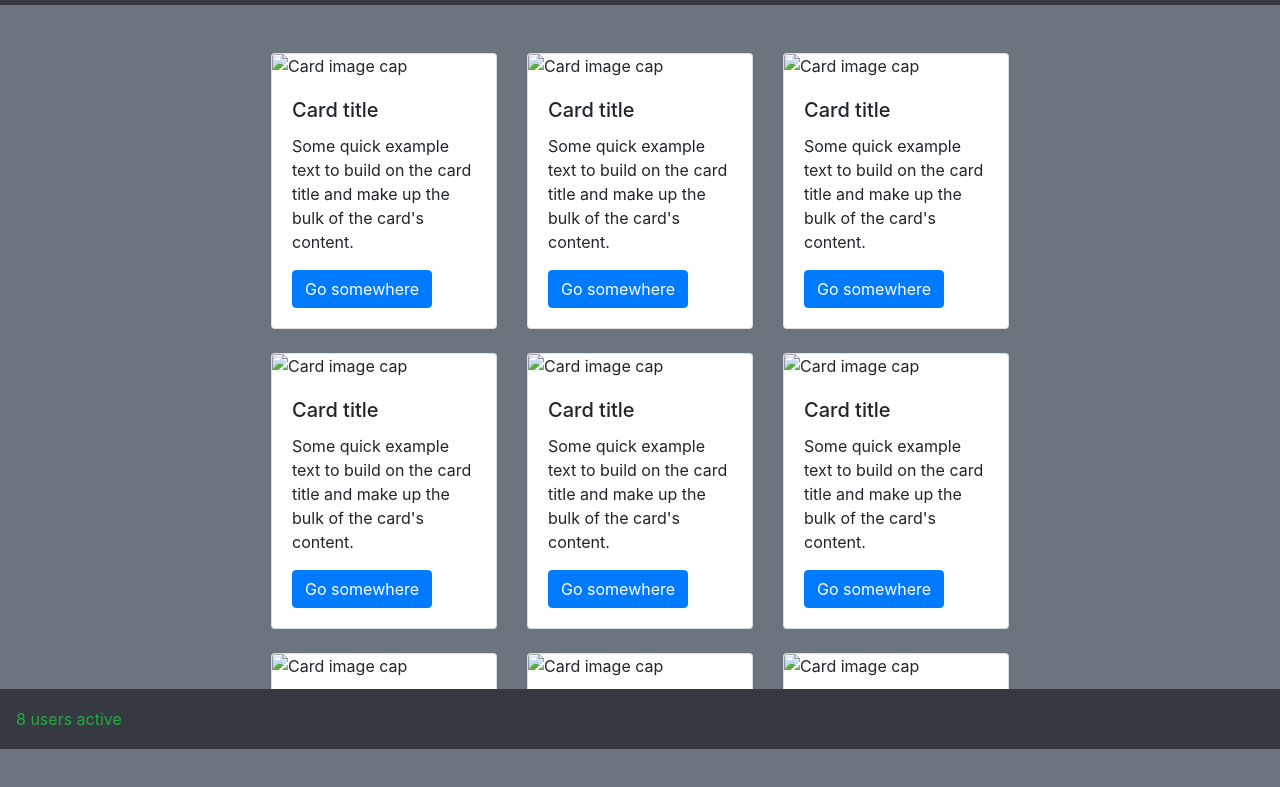
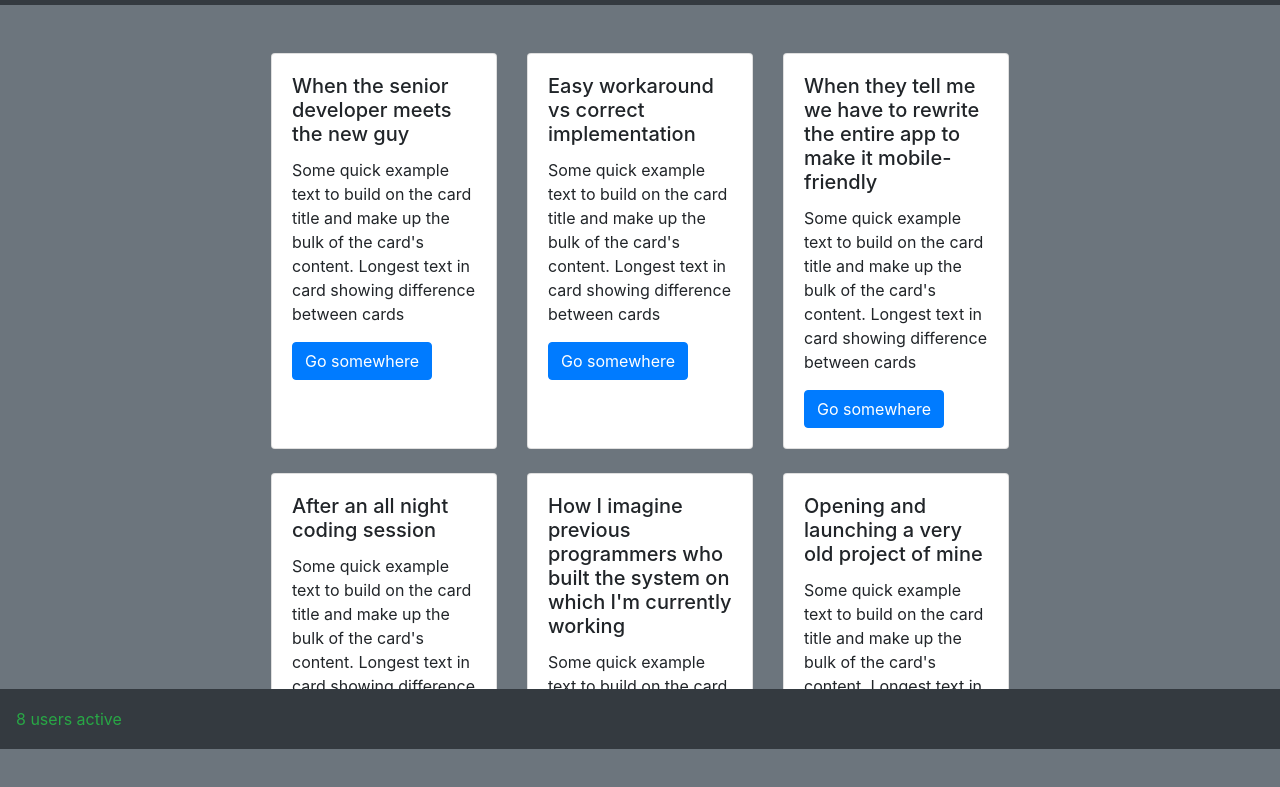
Before and after one commit to rafahuelin/animated-gifs-layout, a plain HTML site: page index.html in a window 1280 px wide. Shown: the part 51-838 px from the top of the page. Drawn offline with nearby package versions, Linux system fonts and the light colour scheme.

Commit message:
add gifs links and improve responsiveness

```diff
--- a/index.html
+++ b/index.html
@@ -32,104 +32,131 @@
     <main id="content" role="main" class="mb-5">
       <div class="container">
         <div class="row mt-5">
-          <div class="col-12 col-md-4">
-            <div class="card mb-4">
-              <img class="card-img-top" src="..." alt="Card image cap">
+          <div class="col-12 col-sm-6 col-md-4 d-flex align-items-stretch">
+            <div class="card mb-4 d-flex align-items-start flex-column">
+              <div class="img-card" style="background-image: url('https://github.com/rafahuelin/animated-gifs-layout/blob/master/assets/gifs/When%20the%20senior%20developer%20meets%20the%20new%20guy.gif?raw=true');">
+              </div>
               <div class="card-body">
-                <h5 class="card-title">Card title</h5>
-                <p class="card-text">Some quick example text to build on the card title and make up the bulk of the card's content.</p>
-                <a href="#" class="btn btn-primary">Go somewhere</a>
+                <h5 class="card-title">When the senior developer meets the new guy</h5>
+                <p class="card-text mb-3 card-text">Some quick example text to build on the card title and make up the bulk of the card's content. Longest text in card showing difference between cards</p>
+                <a href="#" class="btn btn-primary mt-auto">Go somewhere</a>
               </div>
             </div>
           </div>
-          <div class="col-12 col-md-4">
-            <div class="card mb-4">
-              <img class="card-img-top" src="..." alt="Card image cap">
+          <div class="col-12 col-sm-6 col-md-4 d-flex align-items-stretch">
+            <div class="card mb-4 d-flex align-items-start flex-column">
+              <div class="img-card" style="background-image: url('https://github.com/rafahuelin/animated-gifs-layout/blob/master/assets/gifs/Easy%20workaround%20vs%20correct%20implementation.gif?raw=true');">
+              </div>
               <div class="card-body">
-                <h5 class="card-title">Card title</h5>
-                <p class="card-text">Some quick example text to build on the card title and make up the bulk of the card's content.</p>
-                <a href="#" class="btn btn-primary">Go somewhere</a>
+                <h5 class="card-title">Easy workaround vs correct implementation</h5>
+                <p class="card-text mb-3 card-text">Some quick example text to build on the card title and make up the bulk of the card's content. Longest text in card showing difference between cards</p>
+                <a href="#" class="btn btn-primary mt-auto">Go somewhere</a>
               </div>
             </div>
           </div>
-          <div class="col-12 col-md-4">
-            <div class="card mb-4">
-              <img class="card-img-top" src="..." alt="Card image cap">
+          <div class="col-12 col-sm-6 col-md-4 d-flex align-items-stretch">
+            <div class="card mb-4 d-flex align-items-start flex-column">
+              <div class="img-card" style="background-image: url('https://github.com/rafahuelin/animated-gifs-layout/blob/master/assets/gifs/When%20they%20tell%20me%20we%20have%20to%20rewrite%20the%20entire%20app%20to%20make%20it%20mobile-friendly.gif?raw=true');">
+              </div>
               <div class="card-body">
-                <h5 class="card-title">Card title</h5>
-                <p class="card-text">Some quick example text to build on the card title and make up the bulk of the card's content.</p>
-                <a href="#" class="btn btn-primary">Go somewhere</a>
+                <h5 class="card-title">When they tell me we have to rewrite the entire app to make it mobile-friendly</h5>
+                <p class="card-text mb-3 card-text">Some quick example text to build on the card title and make up the bulk of the card's content. Longest text in card showing difference between cards</p>
+                <a href="#" class="btn btn-primary mt-auto">Go somewhere</a>
               </div>
             </div>
           </div>
-        </div>
-        <div class="row">
-          <div class="col-12 col-md-4">
-            <div class="card mb-4">
-              <img class="card-img-top" src="..." alt="Card image cap">
+          <div class="col-12 col-sm-6 col-md-4 d-flex align-items-stretch">
+            <div class="card mb-4 d-flex align-items-start flex-column">
+              <div class="img-card" style="background-image: url('https://github.com/rafahuelin/animated-gifs-layout/blob/master/assets/gifs/After%20an%20all%20night%20coding%20session.gif?raw=true');">
+              </div>
               <div class="card-body">
-                <h5 class="card-title">Card title</h5>
-                <p class="card-text">Some quick example text to build on the card title and make up the bulk of the card's content.</p>
-                <a href="#" class="btn btn-primary">Go somewhere</a>
+                <h5 class="card-title">After an all night coding session</h5>
+                <p class="card-text mb-3 card-text">Some quick example text to build on the card title and make up the bulk of the card's content. Longest text in card showing difference between cards</p>
+                <a href="#" class="btn btn-primary mt-auto">Go somewhere</a>
               </div>
             </div>
           </div>
-          <div class="col-12 col-md-4">
-            <div class="card mb-4">
-              <img class="card-img-top" src="..." alt="Card image cap">
+          <div class="col-12 col-sm-6 col-md-4 d-flex align-items-stretch">
+            <div class="card mb-4 d-flex align-items-start flex-column">
+              <div class="img-card" style="background-image: url('https://github.com/rafahuelin/animated-gifs-layout/blob/master/assets/gifs/How%20I%20imagine%20previous%20programmers%20who%20built%20the%20system%20on%20which%20Im%20currently%20working.gif?raw=true');">
+              </div>
               <div class="card-body">
-                <h5 class="card-title">Card title</h5>
-                <p class="card-text">Some quick example text to build on the card title and make up the bulk of the card's content.</p>
-                <a href="#" class="btn btn-primary">Go somewhere</a>
+                <h5 class="card-title">How I imagine previous programmers who built the system on which I'm currently working</h5>
+                <p class="card-text mb-3 card-text">Some quick example text to build on the card title and make up the bulk of the card's content. Longest text in card showing difference between cards</p>
+                <a href="#" class="btn btn-primary mt-auto">Go somewhere</a>
               </div>
             </div>
           </div>
-          <div class="col-12 col-md-4">
-            <div class="card mb-4">
-              <img class="card-img-top" src="..." alt="Card image cap">
+          <div class="col-12 col-sm-6 col-md-4 d-flex align-items-stretch">
+            <div class="card mb-4 d-flex align-items-start flex-column">
+              <div class="img-card" style="background-image: url('https://github.com/rafahuelin/animated-gifs-layout/blob/master/assets/gifs/Opening%20and%20launching%20a%20very%20old%20project%20of%20mine.gif?raw=true');">
+              </div>
               <div class="card-body">
-                <h5 class="card-title">Card title</h5>
-                <p class="card-text">Some quick example text to build on the card title and make up the bulk of the card's content.</p>
-                <a href="#" class="btn btn-primary">Go somewhere</a>
+                <h5 class="card-title">Opening and launching a very old project of mine</h5>
+                <p class="card-text mb-3 card-text">Some quick example text to build on the card title and make up the bulk of the card's content. Longest text in card showing difference between cards</p>
+                <a href="#" class="btn btn-primary mt-auto">Go somewhere</a>
               </div>
             </div>
           </div>
-        </div>
-        <div class="row">
-          <div class="col-12 col-md-4">
-            <div class="card mb-4">
-              <img class="card-img-top" src="..." alt="Card image cap">
+          <div class="col-12 col-sm-6 col-md-4 d-flex align-items-stretch">
+            <div class="card mb-4 d-flex align-items-start flex-column">
+              <div class="img-card" style="background-image: url('https://github.com/rafahuelin/animated-gifs-layout/blob/master/assets/gifs/After%20giving%20my%20project%20to%20QA%20for%20testing.gif?raw=true');">
+              </div>
               <div class="card-body">
-                <h5 class="card-title">Card title</h5>
-                <p class="card-text">Some quick example text to build on the card title and make up the bulk of the card's content.</p>
-                <a href="#" class="btn btn-primary">Go somewhere</a>
+                <h5 class="card-title">After giving my project to QA for testing</h5>
+                <p class="card-text mb-3 card-text">Some quick example text to build on the card title and make up the bulk of the card's content. Longest text in card showing difference between cards</p>
+                <a href="#" class="btn btn-primary mt-auto">Go somewhere</a>
               </div>
             </div>
           </div>
-          <div class="col-12 col-md-4">
-            <div class="card mb-4">
-              <img class="card-img-top" src="..." alt="Card image cap">
+          <div class="col-12 col-sm-6 col-md-4 d-flex align-items-stretch">
+            <div class="card mb-4 d-flex align-items-start flex-column">
+              <div class="img-card" style="background-image: url('https://github.com/rafahuelin/animated-gifs-layout/blob/master/assets/gifs/Testing%20live%20on%20production.gif?raw=true');">
+              </div>
               <div class="card-body">
-                <h5 class="card-title">Card title</h5>
-                <p class="card-text">Some quick example text to build on the card title and make up the bulk of the card's content.</p>
-                <a href="#" class="btn btn-primary">Go somewhere</a>
+                <h5 class="card-title">Testing live on production</h5>
+                <p class="card-text mb-3 card-text">Some quick example text to build on the card title and make up the bulk of the card's content. Longest text in card showing difference between cards</p>
+                <a href="#" class="btn btn-primary mt-auto">Go somewhere</a>
               </div>
             </div>
           </div>
-          <div class="col-12 col-md-4">
-            <div class="card mb-4">
-              <img class="card-img-top" src="..." alt="Card image cap">
+          <div class="col-12 col-sm-6 col-md-4 d-flex align-items-stretch">
+            <div class="card mb-4 d-flex align-items-start flex-column">
+              <div class="img-card" style="background-image: url('https://github.com/rafahuelin/animated-gifs-layout/blob/master/assets/gifs/When%20a%20senior%20developer%20remembers%20his%20time%20writing%20COBOL.gif?raw=true');">
+              </div>
               <div class="card-body">
-                <h5 class="card-title">Card title</h5>
-                <p class="card-text">Some quick example text to build on the card title and make up the bulk of the card's content.</p>
-                <a href="#" class="btn btn-primary">Go somewhere</a>
+                <h5 class="card-title">When a senior developer remembers his time writing COBOL</h5>
+                <p class="card-text mb-3 card-text">Some quick example text to build on the card title and make up the bulk of the card's content. Longest text in card showing difference between cards</p>
+                <a href="#" class="btn btn-primary mt-auto">Go somewhere</a>
+              </div>
+            </div>
+          </div>
+          <div class="col-12 col-sm-6 col-md-4 d-flex align-items-stretch">
+            <div class="card mb-4 d-flex align-items-start flex-column">
+              <div class="img-card" style="background-image: url('https://github.com/rafahuelin/animated-gifs-layout/blob/master/assets/gifs/When%20all%20tests%20pass,%20except%20the%20very%20last%20one.gif?raw=true');">
+              </div>
+              <div class="card-body">
+                <h5 class="card-title">When all tests pass, except the very last one</h5>
+                <p class="card-text mb-3 card-text">Some quick example text to build on the card title and make up the bulk of the card's content. Longest text in card showing difference between cards</p>
+                <a href="#" class="btn btn-primary mt-auto">Go somewhere</a>
+              </div>
+            </div>
+          </div>
+          <div class="col-12 col-sm-6 col-md-4 d-flex align-items-stretch">
+            <div class="card mb-4 d-flex align-items-start flex-column">
+              <div class="img-card" style="background-image: url('https://github.com/rafahuelin/animated-gifs-layout/blob/master/assets/gifs/When%20I%20see%20a%20merge%20request%20without%20any%20conflict.gif?raw=true');">
+              </div>
+              <div class="card-body">
+                <h5 class="card-title">When I see a merge request without any conflict</h5>
+                <p class="card-text mb-3 card-text">Some quick example text to build on the card title and make up the bulk of the card's content. Longest text in card showing difference between cards</p>
+                <a href="#" class="btn btn-primary mt-auto">Go somewhere</a>
               </div>
             </div>
           </div>
         </div>
       </div>
     </main>
-    <footer class="footer fixed-bottom bg-dark" style="bottom: 110px;">
+    <footer class="footer fixed-bottom navbar-dark bg-dark" style="bottom: 110px;">
       <div class="ml-3">
         <span class="text-success">8 users active</span>
       </div>
```
